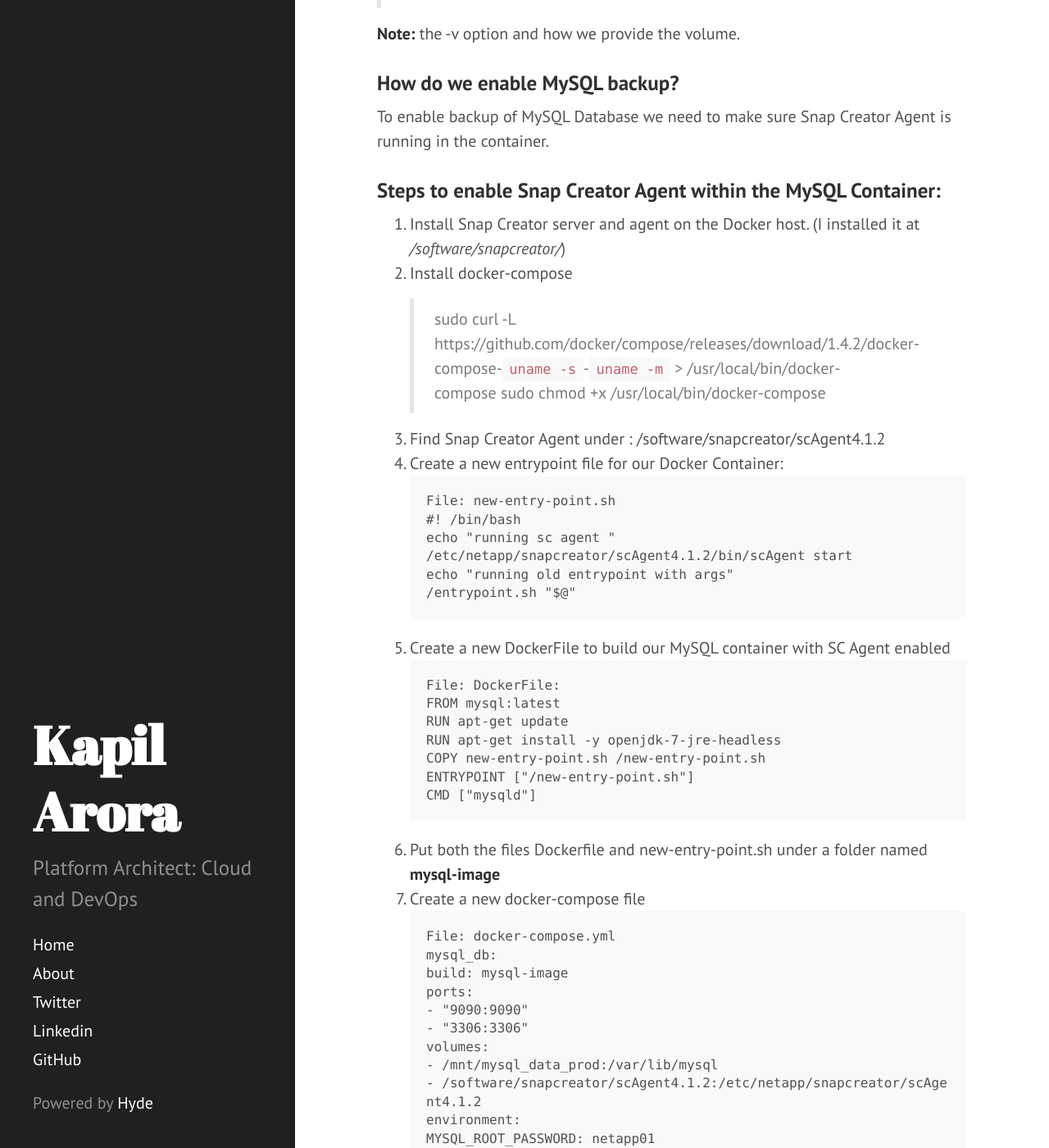
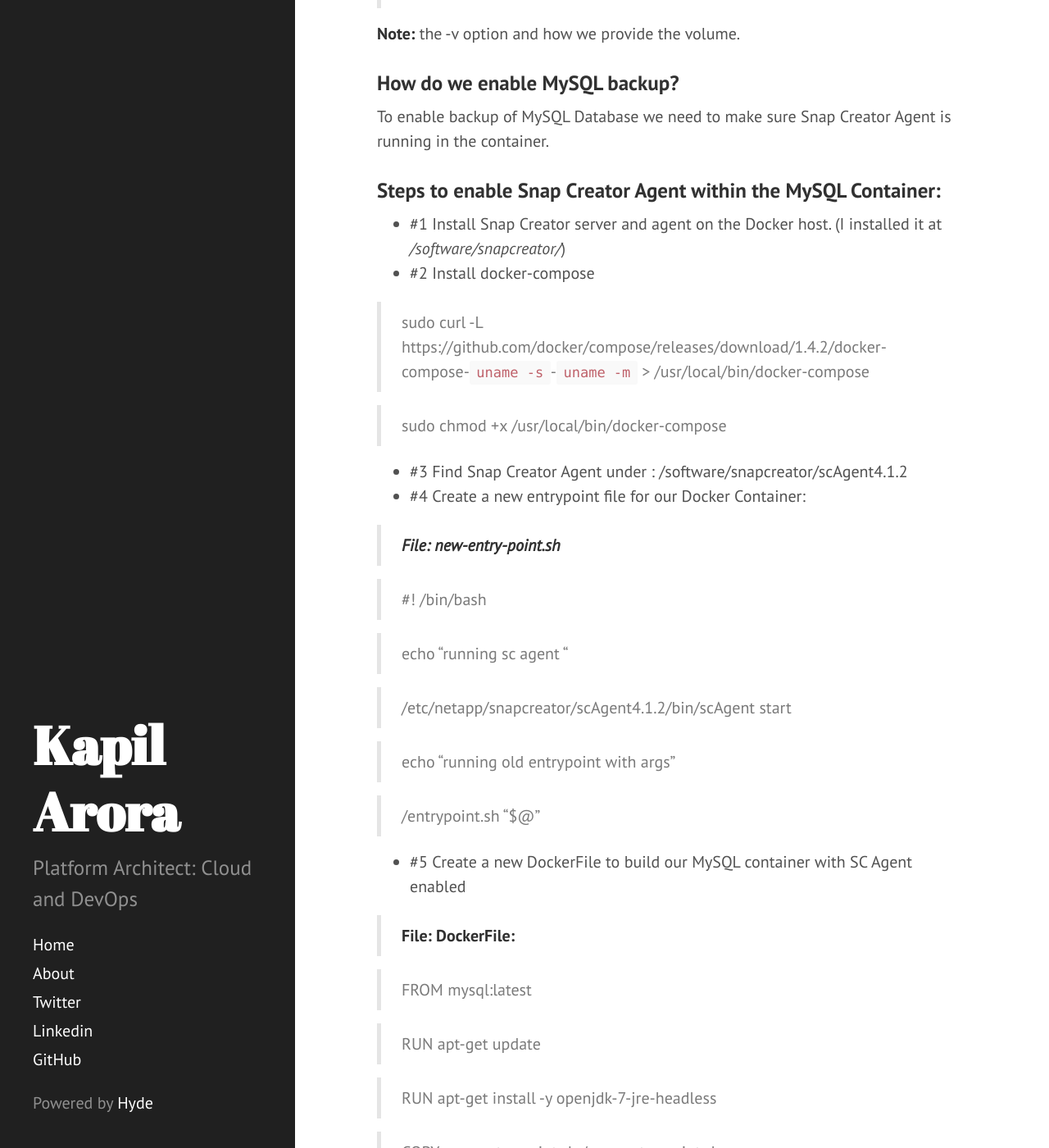
Before and after one commit to kaparora/oldblog, a Jekyll site: the page built from _posts/2015-12-27-Snap-Creator-to-backup-Databases-running-in-a-docker-container.md, in a window 1280 px wide and 1400 px high, scrolled down 974 px. Shown: the whole window at 82% size. Built offline with Jekyll 4.4.1, drawn with Linux system fonts in a browser that asks for light colours; some of the changed lines change nothing that is shown; some of the changed text lies outside the part shown.

Commit message:
fixed indent in docker snapcreator blog

````diff
--- a/_posts/2015-12-27-Snap-Creator-to-backup-Databases-running-in-a-docker-container.md
+++ b/_posts/2015-12-27-Snap-Creator-to-backup-Databases-running-in-a-docker-container.md
@@ -15,10 +15,12 @@
 
 ### How do you make sure  mysql data is stored  in a NetApp volume?
 Make sure you mount your NetApp Volume on the Docker Server @ _/mnt/mysql_data_ or at a location of your choice, e.g.
-  >sudo mount -t nfs svm_ip:/mysql_data_vol /mnt/mysql_data
+
+ >sudo mount -t nfs svm_ip:/mysql_data_vol /mnt/mysql_data
 
 ### How can I start a Container with MySQL?
 You can simply run latest mysql database version in a container with following command:
+
  >docker run --name some-mysql -v /mnt/mysql_data&colon;/var/lib/mysql -e MYSQL_ROOT_PASSWORD=my-secret-pw -d mysql:latest
 
  **Note:** the -v option and how we provide the volume.
@@ -29,53 +31,81 @@
 To enable backup of MySQL Database we need to make sure Snap Creator Agent is running in the container.
 
 ### Steps to enable Snap Creator Agent within the MySQL Container:
-1. Install Snap Creator server and agent on the Docker host. (I installed it at _/software/snapcreator/_)
-2. Install docker-compose
->sudo curl -L https://github.com/docker/compose/releases/download/1.4.2/docker-compose-`uname -s`-`uname -m` > /usr/local/bin/docker-compose
->sudo chmod +x /usr/local/bin/docker-compose
-3. Find Snap Creator Agent under : /software/snapcreator/scAgent4.1.2
-4. Create a new entrypoint file for our Docker Container:
-```
-File: new-entry-point.sh
-#! /bin/bash
-echo "running sc agent "
-/etc/netapp/snapcreator/scAgent4.1.2/bin/scAgent start
-echo "running old entrypoint with args"
-/entrypoint.sh "$@"
-```
-5. Create a new DockerFile to build our MySQL container with SC Agent enabled
-```
-File: DockerFile:
-FROM mysql:latest
-RUN apt-get update
-RUN apt-get install -y openjdk-7-jre-headless
-COPY new-entry-point.sh /new-entry-point.sh
-ENTRYPOINT ["/new-entry-point.sh"]
-CMD ["mysqld"]
-```
-6. Put both the files Dockerfile and new-entry-point.sh under a folder named **mysql-image**
-7. Create a new docker-compose file
-```
-File: docker-compose.yml
-mysql_db:
-build: mysql-image
-ports:
-- "9090:9090"
-- "3306:3306"
-volumes:
-- /mnt/mysql_data_prod:/var/lib/mysql
-- /software/snapcreator/scAgent4.1.2:/etc/netapp/snapcreator/scAgent4.1.2
-environment:
-MYSQL_ROOT_PASSWORD: netapp01
-SCAGENT_HOME: /etc/netapp/snapcreator/scAgent4.1.2
-```
+* #1 Install Snap Creator server and agent on the Docker host. (I installed it at _/software/snapcreator/_)
+* #2  Install docker-compose
 
-8. Run the following:
+ > sudo curl -L https://github.com/docker/compose/releases/download/1.4.2/docker-compose-`uname -s`-`uname -m` > /usr/local/bin/docker-compose
+
+ > sudo chmod +x /usr/local/bin/docker-compose
+
+* #3 Find Snap Creator Agent under : /software/snapcreator/scAgent4.1.2
+* #4 Create a new entrypoint file for our Docker Container:
+
+ > ***File: new-entry-point.sh***
+
+ > #! /bin/bash
+
+ > echo "running sc agent "
+
+ > /etc/netapp/snapcreator/scAgent4.1.2/bin/scAgent start
+
+ > echo "running old entrypoint with args"
+
+ > /entrypoint.sh "$@"
+
+* #5 Create a new DockerFile to build our MySQL container with SC Agent enabled
+
+ >**File: DockerFile:**
+
+ >FROM mysql:latest
+
+ >RUN apt-get update
+
+ >RUN apt-get install -y openjdk-7-jre-headless
+
+ >COPY new-entry-point.sh /new-entry-point.sh
+
+ >ENTRYPOINT ["/new-entry-point.sh"]
+
+ >CMD ["mysqld"]
+
+* #6 Put both the files Dockerfile and new-entry-point.sh under a folder named **mysql-image**
+* #7 Create a new docker-compose file
+
+ >File: docker-compose.yml
+
+ >mysql_db:
+
+ >build: mysql-image
+
+ >ports:
+
+ >- "9090:9090"
+
+ >- "3306:3306"
+
+ >volumes:
+
+ >- /mnt/mysql_data_prod:/var/lib/mysql
+
+ >- /software/snapcreator/scAgent4.1.2:/etc/netapp/snapcreator/scAgent4.1.2
+
+ >environment:
+
+ >MYSQL_ROOT_PASSWORD: netapp01
+
+ >SCAGENT_HOME: /etc/netapp/snapcreator/scAgent4.1.2
+
+
+
+* #8 Run the following:
+
  > docker-compose build
+
  > docker-compose up -d
 
-9. Now your MySQL Container will start with SC Agent running on port 9090 which is exposed also on the docker host at 9090. (which is configurable in the docker-compose.yml file)
-10. Now start Snap Creator Server and create a new config for your MySQl database as usual.
+* #9 Now your MySQL Container will start with SC Agent running on port 9090 which is exposed also on the docker host at 9090. (which is configurable in the docker-compose.yml file)
+* #10 Now start Snap Creator Server and create a new config for your MySQl database as usual.
 
 ### Sample code available here:
 
````
